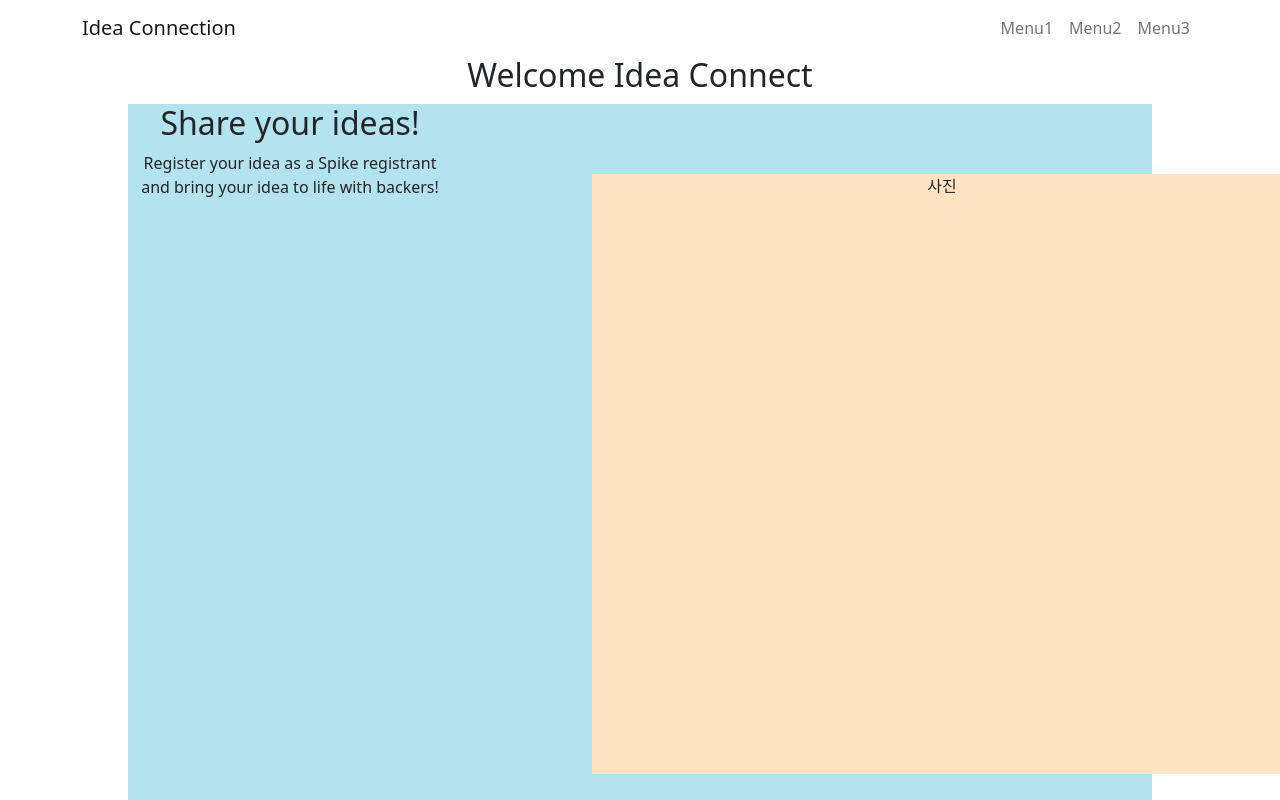
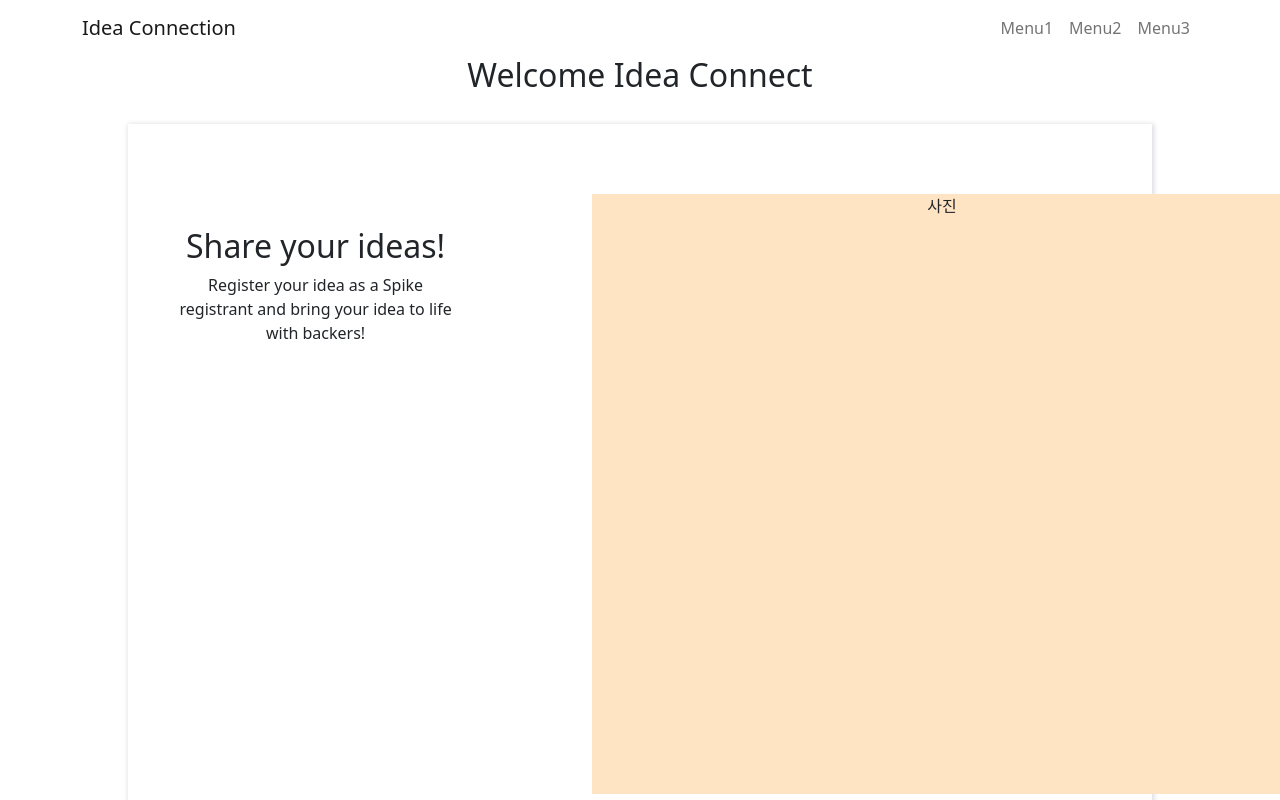
Before and after one commit to Solution-Challenge-Front/isgood, a React (Create React App) app: page /introduce in a window 1280 px wide. Shown: the top 800 px of the page. Built offline with nearby package versions, Linux system fonts and the light colour scheme.

Commit message:
introduce 디자인 수정

```diff
--- a/src/App.js
+++ b/src/App.js
@@ -20,7 +20,13 @@ function App() {
         <Route path='/introduce' element={<Introduce/>} />
       </Routes>
 
+      <footer className="py-3 my-4">
+        <hr/>
+        <p className="text-center text-muted">© 2022 Company, Inc</p>
+      </footer>
     </div>
+
+
   );
 }
 
--- a/src/page/introduce/introduce.css
+++ b/src/page/introduce/introduce.css
@@ -5,9 +5,9 @@
 .animation{
     width: 80%;
     height: 800px;
-    background-color: rgb(178, 227, 239);
-    margin-top: 10px;
+    margin-top: 30px;
     margin-left: 10%;
+    box-shadow: 1px 1px 5px 1px #dadce0 ;
 }
 
 .introduce_container{
@@ -15,6 +15,8 @@
 }
 
 .int1_text{
+    margin-top: 10%;
+    margin-left: 5%;
     display: flex;
     flex-direction: column;
 }
```
